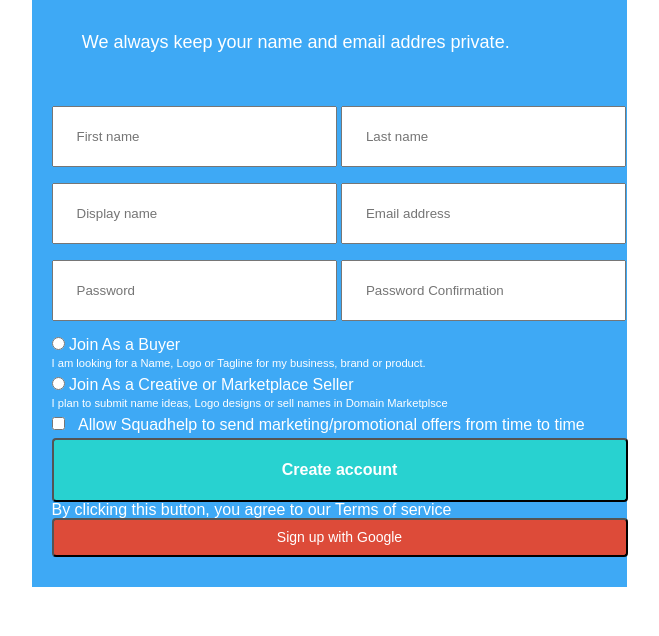
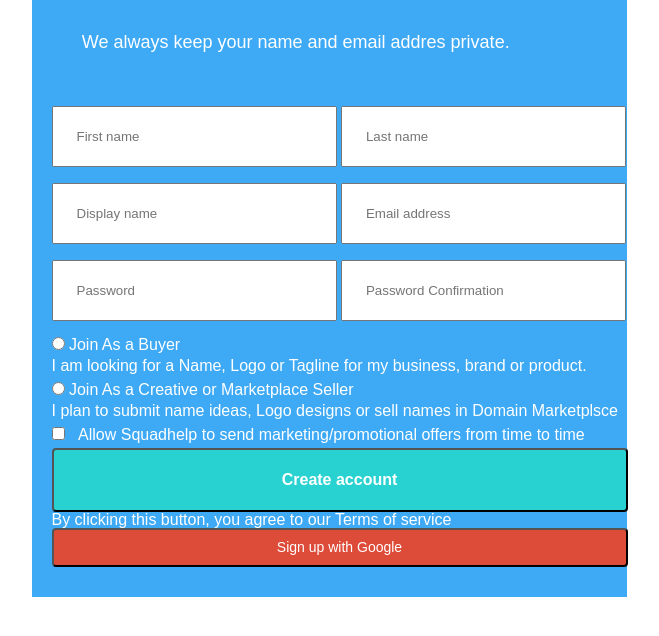
Before and after one commit to Olexandr-Kovalenko-24/Sign-up, a plain HTML site: page index.html in a window 1280 px wide. Shown: the part 86-722 px from the top of the page, without its empty margins (311-970 px from the left). Drawn offline with Linux system fonts and the light colour scheme.

Commit message:
Edit CSS

```diff
--- a/index.html
+++ b/index.html
@@ -17,7 +17,7 @@
             <h4>We always keep your name and email addres private.</h4>
         </div>
         <form class="signup-form" action="" method="get">
-            <div>
+            <div class="fields">
                 <input class="field" type="text" name="first-name" placeholder="First name" required />
                 <input class="field" type="text" name="last-name" placeholder="Last name" required />
                 <input class="field" type="text" name="display-name" placeholder="Display name" required />
@@ -26,21 +26,23 @@
                 <input class="field" type="password" name="password-confirm" placeholder="Password Confirmation"
                     required />
             </div>
-            <label>
+            <div class="join-as">
                 <input type="radio" name="join as" value="Join As a Buyer" /> Join As a Buyer
                 <p>I am looking for a Name, Logo or Tagline for my business, brand or product.</p>
-            </label>
-            <label>
+            </div>
+            <div class="join-as">
                 <input type="radio" name="join as" value="Join As a Creative or Marketplace Seller" /> Join As a
                 Creative or Marketplace Seller
                 <p>I plan to submit name ideas, Logo designs or sell names in Domain Marketplsce</p>
-            </label>
-            <input type="checkbox" name="allow" /> Allow Squadhelp to send marketing/promotional offers from time to
-            time
+            </div>
+            <div class="check">
+                <input type="checkbox" name="allow" /> <span class="small-text">Allow Squadhelp to send
+                    marketing/promotional offers from time to
+                    time</span>
+            </div>
             <button class="blue">Create account</button>
-            <label>By clicking this button, you agree to our Terms of service
-                <button class="red">Sign up with Google</button>
-            </label>
+            <h5>By clicking this button, you agree to our Terms of service</h5>
+            <button class="red">Sign up with Google</button>
         </form>
     </div>
 </body>
```
